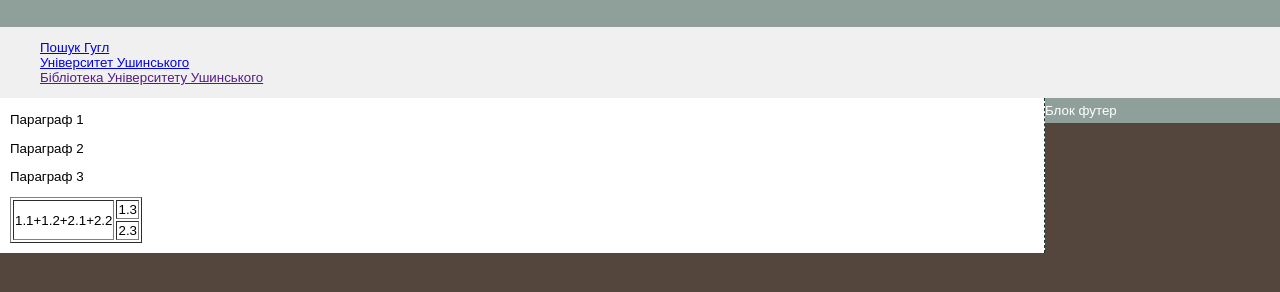
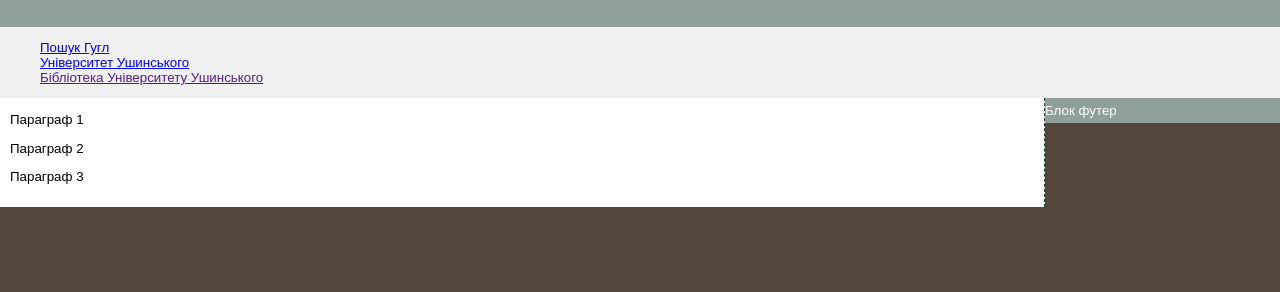
Before and after one commit to anastasialoz/informatic2021, a plain HTML site: page metod2.html in a window 1280 px wide. Shown: the part 180-472 px from the top of the page. Drawn offline with Linux system fonts and the light colour scheme; files that its build step writes are made by us from their sources.

Commit message:
Update metod2.html

```diff
--- a/metod2.html
+++ b/metod2.html
@@ -25,17 +25,6 @@ href="style/style.css">
 <p  id=”pg1”>Параграф 1</p>
 <p  id=”pg2”>Параграф 2</p>
 <p  id=”pg3”>Параграф 3</p>
-<table border="1">
-<tr>
-<td rowspan="2" colspan="2">
-1.1+1.2+2.1+2.2
-</td>
-<td>1.3</td>
-</tr>
-<tr>
-<td>2.3</td>
-</tr>
-</table>
   </div>
   <div id="footer">
 Блок футер
```
